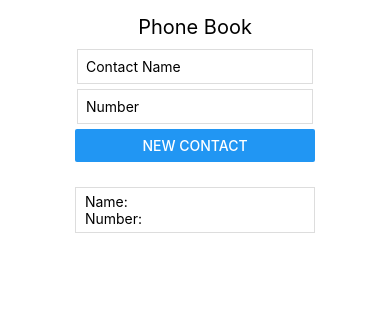
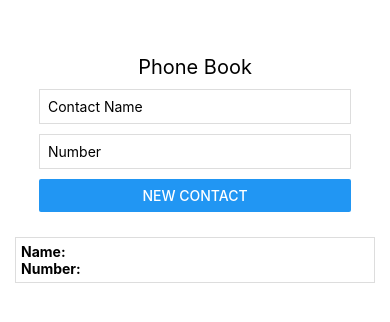
Before and after one commit to rohsu/phonebook_react_native, a React Native app: screen / in a window 390 px wide. Both pictures are taken after a click on the button "NEW CONTACT". Shown: the top 322 px of the page. Built offline with nearby package versions, Linux system fonts and the light colour scheme.

Commit message:
ADJ - Refactoring ContactInput and ContactIntem

```diff
--- a/App.js
+++ b/App.js
@@ -1,64 +1,42 @@
 import React, {useState} from 'react';
 import { StyleSheet, Text, View, TextInput, Button, FlatList } from 'react-native';
+import ContactInput from './components/ContactInput';
+import ContactItem from './components/ContactItem';
 
 export default function App() {
-	const [contactName, setContactName] = useState('');
-	const [contactNumber, setContactNumber] = useState('');
 	const [contacts, setContacts] = useState([]);
 	const [countContacts, setCountContacts] = useState(10);
 
-	const nameText = 'Name';
-	const getContactName = (contactName) => {
-		setContactName(contactName);
-	}
-
-	const getContactNumber = (contactNumber) => {
-		setContactNumber(contactNumber);
-	}
-
-	const addContact = () => {
+	const addContact = (contactName, contactNumber) => {
 		setContacts(contacts => {
 			setCountContacts(countContacts + 2);
 			return [...contacts, {key: countContacts.toString(), name: contactName, number: contactNumber}]
 		})
+		console.log(contacts);
+	}
+
+	const removeContact = (keyToRemove) => {
+		setContacts(contacts.filter((contact) => {
+			return (contact.key != keyToRemove)
+		}))
+		console.log(contacts);
+
 	}
 
 	return (
 		<View>
-			<View style={styles.container}>
-				<Text style={styles.title}>Phone Book</Text>
-				<TextInput
-					placeholder="Contact Name"
-					style={styles.textInput}
-					onChangeText={getContactName}
-					value={contactName}
-				/>
-				<TextInput
-					placeholder="Number"
-					style={styles.textInput}
-					onChangeText={getContactNumber}
-					value={contactNumber}
-				/>
-				<View style={styles.button}>
-					<Button
-						title='New Contact'
-						onPress={addContact}
-					/>
-       			 </View>
-			</View>
-			<View style={styles.contactList}>
-				<FlatList
+			<ContactInput onAddContact={addContact}/>
+			<View>
+				<FlatList style={styles.contactList}
 					data={contacts}
 					renderItem={
 						(contact) => (
-							<View style={styles.contactView}>
-								<View style={styles.contactItem}>
-								<Text key={contact.item.key}> Name: {contact.item.name} </Text>
-								</View>
-								<View style={styles.contactItem}>
-									<Text key={contact.item.key}> Number: {contact.item.number} </Text>
-								</View>
-							</View>
+							<ContactItem
+								contactName={contact.item.name}
+								contactNumber={contact.item.number}
+								contactKey={contact.item.key}
+								removeOnClick={() => {removeContact(contact.item.key)}}
+							/>
 						)
 					}
 				/>
@@ -68,39 +46,7 @@ export default function App() {
 }
 
 const styles = StyleSheet.create({
-	container: {
-		flex: 1,
-		backgroundColor: '#fff',
-		alignItems: 'center',
-		marginTop: 10,
+	contactList: {
+		minWidth:'100%',
 	},
-	title: {
-		fontSize: 20,
-		padding: 5,
-		marginBottom: 5
-	},
-	button: {
-		width: '240px',
-		marginBottom: 20,
-	},
-	textInput: {
-		padding: 8,
-		marginBottom: 5,
-		borderWidth: 1,
-		borderColor: '#DDD',
-	},
-	contactList: {
-		alignItems: 'center'
-	},
-	contactView: {
-		borderColor: '#DDD',
-		borderWidth: 1,
-		marginLeft: 15,
-		marginRight: 15,
-		marginTop: 5,
-		padding: 5,
-		width: '240px',
-	},
-	contactItem: {
-	}
 });
--- /dev/null
+++ b/components/ContactInput.js
@@ -0,0 +1,70 @@
+import React, {useState} from 'react';
+import {View, Text, TextInput, Button, StyleSheet} from 'react-native';
+
+const ContactInput = (props) => {
+    const [contactName, setContactName] = useState('');
+    const [contactNumber, setContactNumber] = useState('');
+
+    const getContactName = (contactName) => {
+		setContactName(contactName);
+	}
+
+	const getContactNumber = (contactNumber) => {
+		setContactNumber(contactNumber);
+	}
+
+    return (
+        <View style={styles.container}>
+            <Text style={styles.title}>Phone Book</Text>
+            <TextInput
+                placeholder="Contact Name"
+                style={styles.textInput}
+                onChangeText={getContactName}
+                value={contactName}
+            />
+            <TextInput
+                placeholder="Number"
+                style={styles.textInput}
+                onChangeText={getContactNumber}
+                value={contactNumber}
+                keyboardType="number-pad"
+            />
+            <View style={styles.button}>
+                <Button
+                    title='New Contact'
+                    onPress={() => {props.onAddContact(contactName, contactNumber)}}
+                />
+            </View>
+        </View>
+    );
+}
+
+const styles = StyleSheet.create({
+    container: {
+		backgroundColor: '#ffffff',
+		alignItems: 'center',
+		marginTop: 50,
+	},
+	title: {
+		fontSize: 20,
+		padding: 5,
+		marginBottom: 5
+	},
+	button: {
+        width: '80%',
+        marginLeft: '10%',
+        marginRight: '10%',
+		marginBottom: 20,
+	},
+	textInput: {
+        width: '80%',
+		padding: 8,
+        marginLeft: '10%',
+        marginRight: '10%',
+		marginBottom: 10,
+		borderWidth: 1,
+		borderColor: '#DDDDDD',
+	},
+})
+
+export default ContactInput;
--- /dev/null
+++ b/components/ContactItem.js
@@ -0,0 +1,33 @@
+import React from 'react';
+import { View, Text, StyleSheet, TouchableOpacity } from 'react-native';
+
+const ContactItem = (props) => {
+    return (
+        <View style={styles.contactView}>
+            <TouchableOpacity onLongPress={props.removeOnClick}>
+                <View style={styles.contactItem}>
+                    <Text key={props.contactKey}><Text style={{ fontWeight: 'bold' }}>Name:</Text> {props.contactName} </Text>
+                </View>
+                <View style={styles.contactItem}>
+                    <Text key={props.contactKey}><Text style={{ fontWeight: 'bold' }}>Number:</Text> {props.contactNumber} </Text>
+                </View>
+            </TouchableOpacity>
+        </View>
+    );
+}
+
+const styles = StyleSheet.create({
+    contactView: {
+        borderColor: '#DDD',
+        borderWidth: 1,
+        marginLeft: 15,
+        marginRight: 15,
+        marginTop: 5,
+        padding: 5,
+    },
+    contactItem: {
+        minWidth: '100%',
+    }
+})
+
+export default ContactItem;
```
